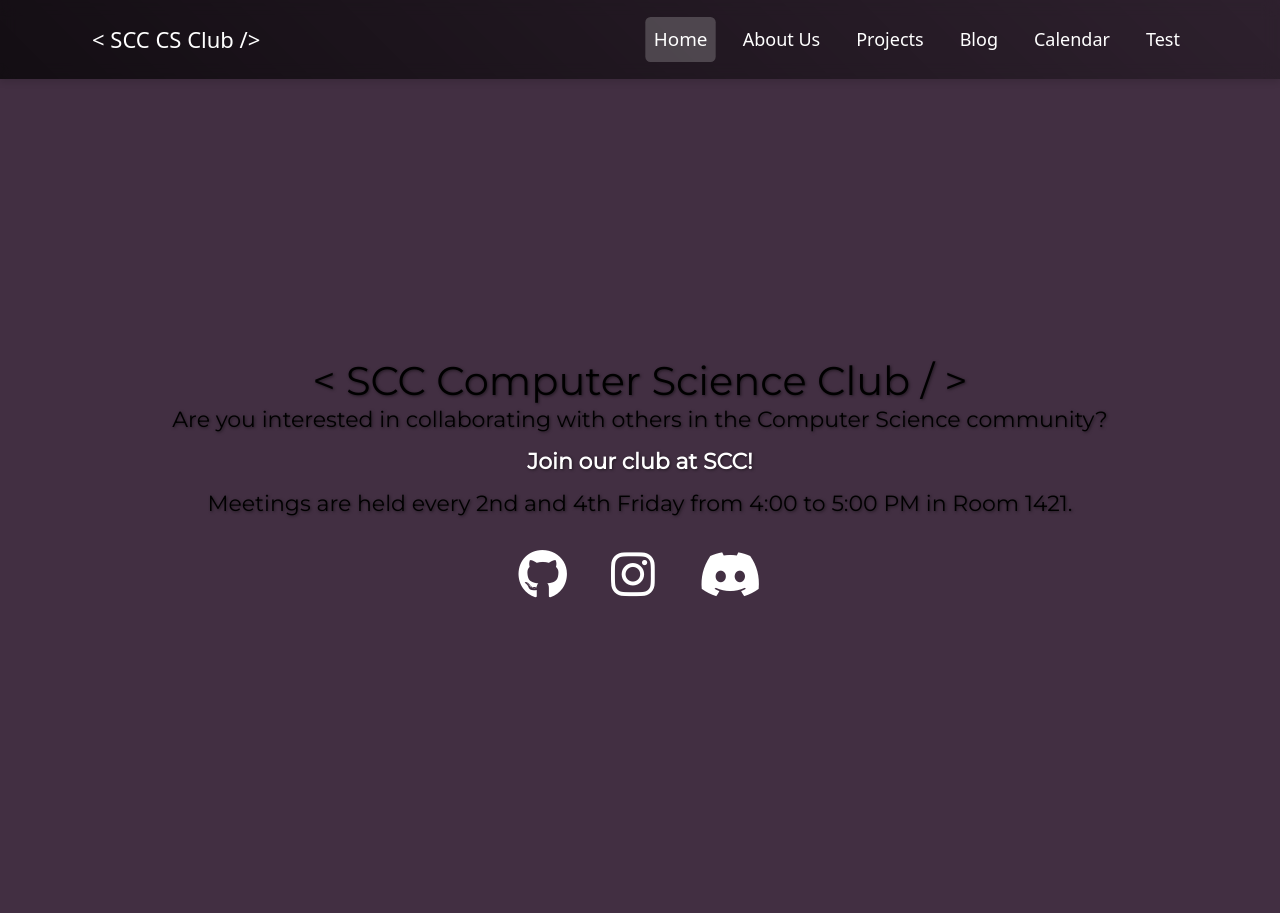
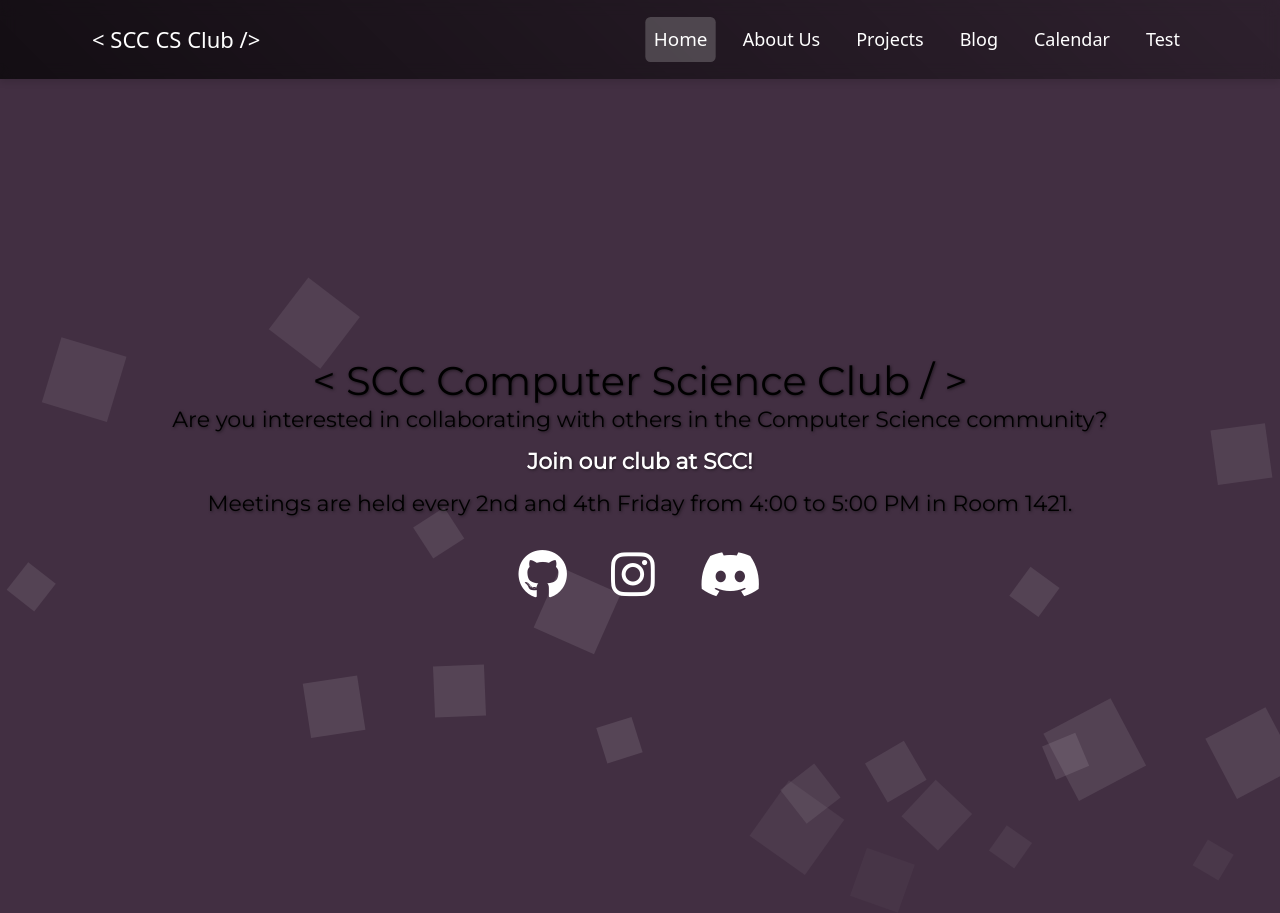
Before and after one commit to jenniferpetsko/csclubsolano.com, a plain HTML site: page html/index.html in a window 1280 px wide. Before the commit the page ends 800 px from the top, so only its background shows below. Drawn offline with nearby package versions, Linux system fonts and the light colour scheme.

Commit message:
Fixed the script tag in index.html to point to the JavaScript file.

```diff
--- a/html/index.html
+++ b/html/index.html
@@ -61,6 +61,6 @@
     <ul class="bg-bubbles"></ul>
 
     <script src="https://cdn.jsdelivr.net/npm/bootstrap@5.3.3/dist/js/bootstrap.bundle.min.js"></script>
-    <script src="script.js"></script>
+    <script src="../js/script.js"></script>
 </body>
 </html>
```
